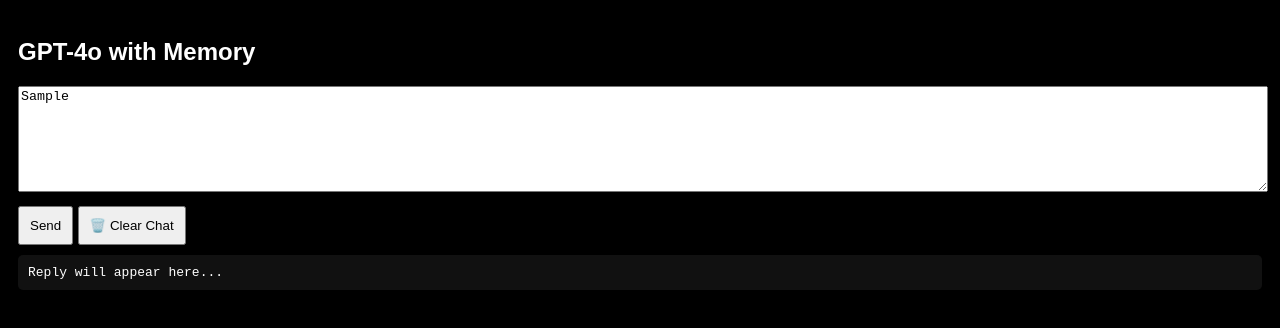
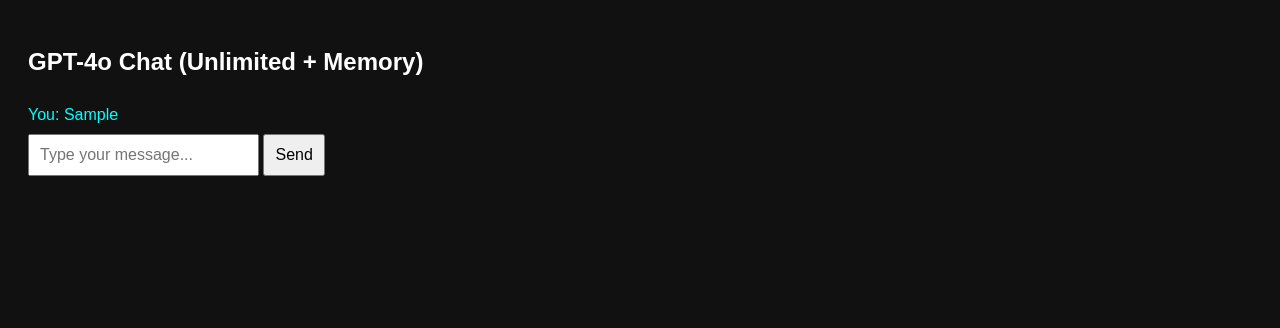
Before and after one commit to system07-ship/gpt-mobile-app, a plain HTML site: page index.html in a window 1280 px wide. Both pictures are taken after typing "Sample" into the empty fields and a click on the button "Send". Drawn offline with Linux system fonts and the light colour scheme; no server answers.

Commit message:
Update index.html

```diff
--- a/index.html
+++ b/index.html
@@ -1,64 +1,65 @@
 <!DOCTYPE html>
 <html>
 <head>
-  <title>GPT-4o Memory App</title>
-  <meta name="viewport" content="width=device-width, initial-scale=1.0">
+  <title>GPT-4o Unlimited Chat</title>
+  <meta charset="UTF-8">
   <style>
-    body { background: #000; color: #fff; padding: 10px; font-family: sans-serif; }
-    textarea { width: 100%; height: 100px; }
-    button { margin-top: 10px; padding: 10px; }
-    pre { white-space: pre-wrap; background: #111; padding: 10px; margin-top: 10px; border-radius: 5px; }
+    body { font-family: Arial; padding: 20px; background: #111; color: white; }
+    #chat { max-height: 70vh; overflow-y: auto; }
+    .msg { margin: 10px 0; }
+    .user { color: cyan; }
+    .bot { color: lime; }
+    input, button { padding: 10px; font-size: 16px; }
   </style>
 </head>
 <body>
-  <h2>GPT-4o with Memory</h2>
-  <textarea id="prompt" placeholder="Ask something..."></textarea>
-  <br>
-  <button onclick="sendPrompt()">Send</button>
-  <button onclick="clearMemory()">🗑️ Clear Chat</button>
-  <pre id="response">Reply will appear here...</pre>
+  <h2>GPT-4o Chat (Unlimited + Memory)</h2>
+  <div id="chat"></div>
+  <input id="userInput" placeholder="Type your message..." />
+  <button onclick="sendMessage()">Send</button>
 
   <script>
-    // Step 1: Load memory
-    let memory = JSON.parse(localStorage.getItem("chat_memory") || "[]");
+    const apiKey = "sk-..."  // <- ✅ yahan apna OpenRouter API key daal
+    const messages = [
+      { role: "system", content: "You are a helpful assistant with memory." }
+    ];
 
-    const API_KEY = "YOUR_API_KEY"; // <-- Replace this with your OpenRouter API key
+    async function sendMessage() {
+      const input = document.getElementById("userInput");
+      const userText = input.value.trim();
+      if (!userText) return;
 
-    async function sendPrompt() {
-      const prompt = document.getElementById("prompt").value.trim();
+      messages.push({ role: "user", content: userText });
+      showMessage("You: " + userText, "user");
+      input.value = "";
 
-      // Step 2: Add user input to memory
-      memory.push({ role: "user", content: prompt });
-
-      const res = await fetch("https://openrouter.ai/api/v1/chat/completions", {
+      const response = await fetch("https://openrouter.ai/api/v1/chat/completions", {
         method: "POST",
         headers: {
-          "Authorization": "Bearer " + API_KEY,
-          "Content-Type": "application/json"
+          "Authorization": `Bearer ${apiKey}`,
+          "Content-Type": "application/json",
+          "HTTP-Referer": "https://<terausername>.github.io", // 🔁 replace this
+          "X-Title": "GPT Mobile App"
         },
         body: JSON.stringify({
-          model: "openai/gpt-4o",
-          messages: memory
+          model: "openai/gpt-4o",   // ✅ best model
+          messages: messages
         })
       });
 
-      const data = await res.json();
-      const reply = data.choices?.[0]?.message?.content || "No reply";
-
-      // Step 3: Add GPT reply to memory
-      memory.push({ role: "assistant", content: reply });
-
-      // Step 4: Save updated memory
-      localStorage.setItem("chat_memory", JSON.stringify(memory));
-
-      document.getElementById("response").innerText = reply;
-      document.getElementById("prompt").value = "";
+      const data = await response.json();
+      const botReply = data.choices?.[0]?.message?.content || "No reply";
+      messages.push({ role: "assistant", content: botReply });
+      showMessage("GPT: " + botReply, "bot");
     }
 
-    function clearMemory() {
-      memory = [];
-      localStorage.removeItem("chat_memory");
-      document.getElementById("response").innerText = "Memory cleared.";
+    function showMessage(text, type) {
+      const chat = document.getElementById("chat");
+      const msg = document.createElement("div");
+      msg.className = "msg " + type;
+      msg.textContent = text;
+      chat.appendChild(msg);
+      chat.scrollTop = chat.scrollHeight;
     }
   </script>
 </body>
```
